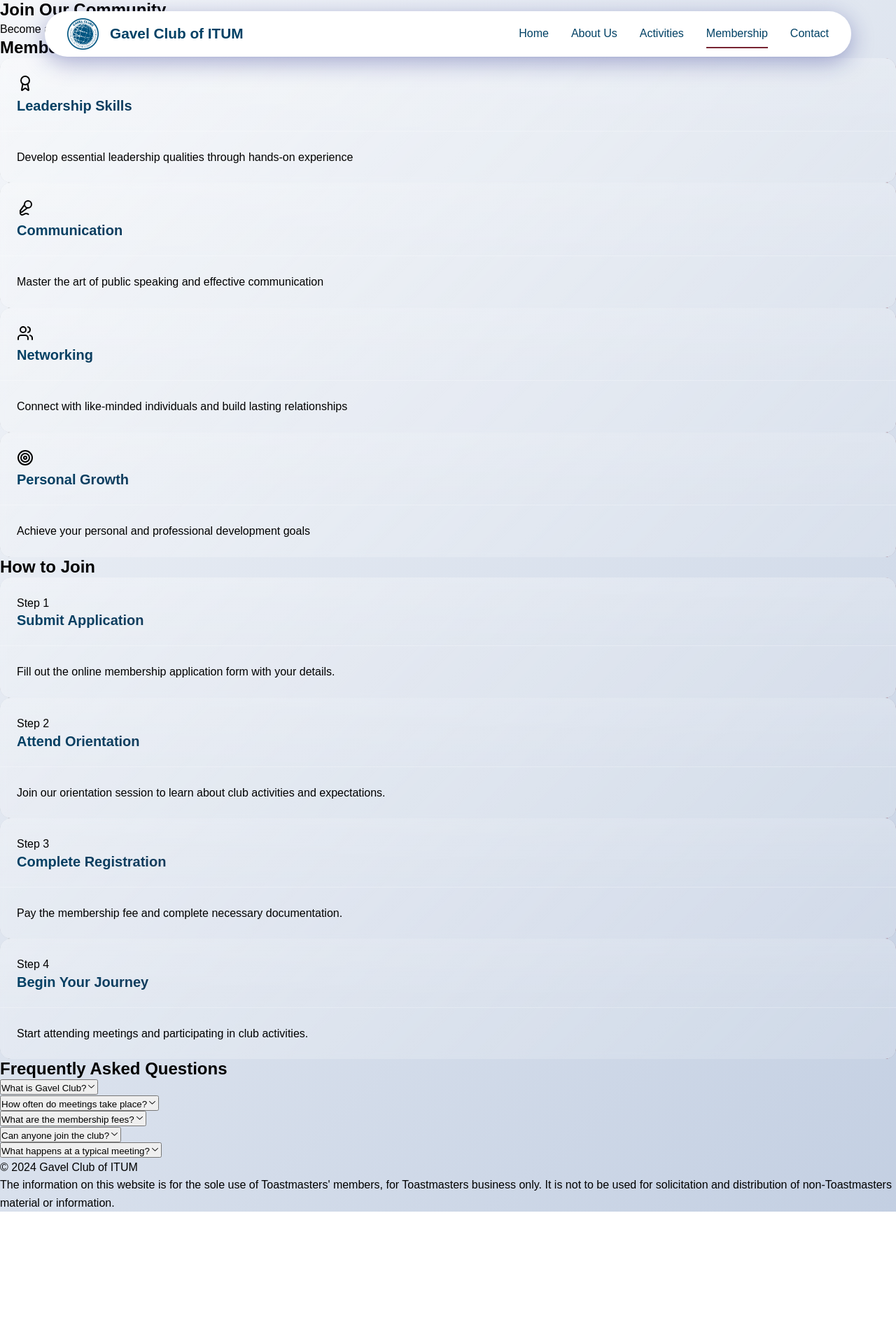
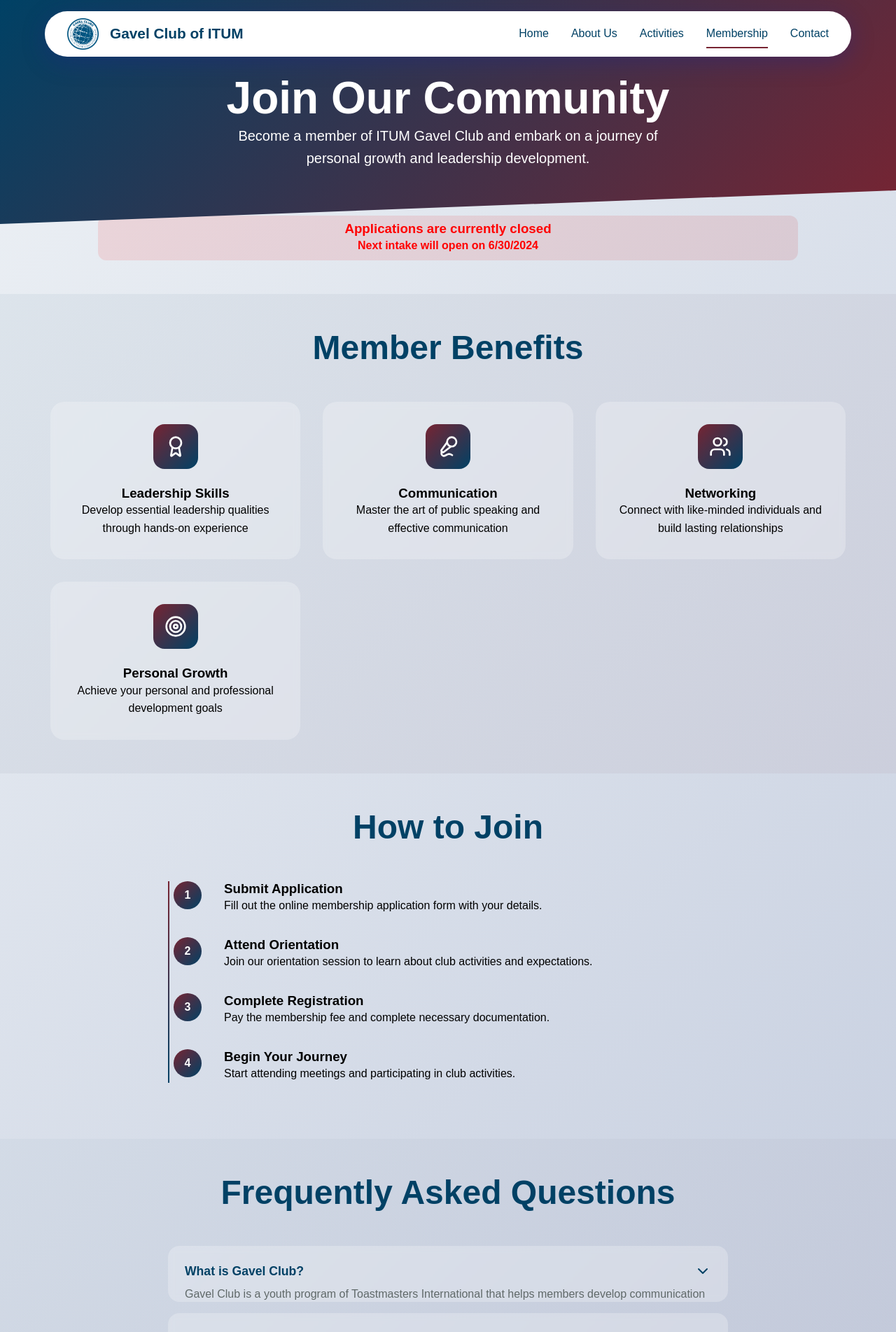
Before and after one commit to Ahzem/Gavel-Club, a React (Vite) app in the folder Client/: page /membership in a window 1280 px wide. Shown: the top 1903 px of the page at 70% size. Before the commit the page ends 1731 px from the top, so only its background shows below. Built offline with nearby package versions, Linux system fonts and the light colour scheme.

Commit message:
add membership page with animated sections; implement new styles and layout for benefits and join process; integrate framer-motion for enhanced user experience

```diff
--- a/Client/src/App.tsx
+++ b/Client/src/App.tsx
@@ -11,8 +11,9 @@ import "./styles/hero.css";
 import "./styles/pages/home.css";
 import "./styles/pages/about.css";
 import "./styles/pages/about-sections.css";
+import "./styles/pages/membership-sections.css";
 // import './styles/pages/contact.css';
-// import './styles/pages/membership.css';
+import "./styles/pages/membership.css";
 import "./styles/pages/activities.css";
 import "./styles/components/header.css";
 import "./styles/components/events.css";
--- a/Client/src/components/membership/Benefits.tsx
+++ b/Client/src/components/membership/Benefits.tsx
@@ -1,4 +1,4 @@
-import { Card, CardContent, CardHeader, CardTitle } from '../ui/card';
+import { motion } from 'framer-motion';
 import { Award, Users, Mic2, Target } from 'lucide-react';
 
 const benefits = [
@@ -26,22 +26,31 @@ const benefits = [
 
 export function Benefits() {
   return (
-    <section className="">
-      <div className="">
-        <h2 className="">
+    <section className="benefits-section">
+      <div className="benefits-section__container">
+        <motion.h2
+          className="benefits-section__title"
+          initial={{ opacity: 0, y: 20 }}
+          animate={{ opacity: 1, y: 0 }}
+        >
           Member Benefits
-        </h2>
-        <div className="">
-          {benefits.map((benefit) => (
-            <Card key={benefit.title}>
-              <CardHeader>
-                <benefit.icon className="" />
-                <CardTitle>{benefit.title}</CardTitle>
-              </CardHeader>
-              <CardContent>
-                <p className="">{benefit.description}</p>
-              </CardContent>
-            </Card>
+        </motion.h2>
+        <div className="benefits-grid">
+          {benefits.map((benefit, index) => (
+            <motion.div
+              key={benefit.title}
+              className="benefit-card"
+              initial={{ opacity: 0, y: 20 }}
+              animate={{ opacity: 1, y: 0 }}
+              transition={{ delay: index * 0.1 }}
+              whileHover={{ y: -5 }}
+            >
+              <div className="benefit-card__icon-wrapper">
+                <benefit.icon className="benefit-card__icon" />
+              </div>
+              <h3 className="benefit-card__title">{benefit.title}</h3>
+              <p className="benefit-card__description">{benefit.description}</p>
+            </motion.div>
           ))}
         </div>
       </div>
--- a/Client/src/components/membership/FAQ.tsx
+++ b/Client/src/components/membership/FAQ.tsx
@@ -1,49 +1,81 @@
-import {
-  Accordion,
-  AccordionContent,
-  AccordionItem,
-  AccordionTrigger,
-} from '../ui/accordion';
+import { motion } from "framer-motion";
+import { ChevronDown } from "lucide-react";
+import { useState } from "react";
 
 const faqs = [
   {
-    question: 'What is Gavel Club?',
-    answer: 'Gavel Club is a youth program of Toastmasters International that helps members develop communication and leadership skills through public speaking practice.',
+    question: "What is Gavel Club?",
+    answer:
+      "Gavel Club is a youth program of Toastmasters International that helps members develop communication and leadership skills through public speaking practice.",
   },
   {
-    question: 'How often do meetings take place?',
-    answer: 'We meet weekly on campus. Regular meetings are held every Wednesday from 4:30 PM to 6:30 PM.',
+    question: "How often do meetings take place?",
+    answer:
+      "We meet weekly on campus. Regular meetings are held every Wednesday from 4:30 PM to 6:30 PM.",
   },
   {
-    question: 'What are the membership fees?',
-    answer: 'The membership fee is [amount] per semester. This covers all club activities, materials, and access to educational resources.',
+    question: "What are the membership fees?",
+    answer:
+      "The membership fee is [amount] per semester. This covers all club activities, materials, and access to educational resources.",
   },
   {
-    question: 'Can anyone join the club?',
-    answer: 'The club is open to all ITUM students. We welcome members from all academic years and departments.',
+    question: "Can anyone join the club?",
+    answer:
+      "The club is open to all ITUM students. We welcome members from all academic years and departments.",
   },
   {
-    question: 'What happens at a typical meeting?',
-    answer: 'Meetings include prepared speeches, impromptu speaking sessions (Table Topics), speech evaluations, and various leadership roles practice.',
+    question: "What happens at a typical meeting?",
+    answer:
+      "Meetings include prepared speeches, impromptu speaking sessions (Table Topics), speech evaluations, and various leadership roles practice.",
   },
 ];
 
 export function FAQ() {
+  const [activeIndex, setActiveIndex] = useState<number | null>(null);
+
   return (
-    <section className="">
-      <div className="">
-        <h2 className="">
+    <section className="faq-section">
+      <div className="faq-section__container">
+        <motion.h2
+          className="faq-section__title"
+          initial={{ opacity: 0, y: 20 }}
+          animate={{ opacity: 1, y: 0 }}
+        >
           Frequently Asked Questions
-        </h2>
-        <div className="">
-          <Accordion type="single" collapsible>
-            {faqs.map((faq, index) => (
-              <AccordionItem key={index} value={`item-${index}`}>
-                <AccordionTrigger>{faq.question}</AccordionTrigger>
-                <AccordionContent>{faq.answer}</AccordionContent>
-              </AccordionItem>
-            ))}
-          </Accordion>
+        </motion.h2>
+        <div className="faq-list">
+          {faqs.map((faq, index) => (
+            <motion.div
+              key={index}
+              className={`faq-item ${
+                activeIndex === index ? "faq-item--active" : ""
+              }`}
+              initial={{ opacity: 0, y: 20 }}
+              animate={{ opacity: 1, y: 0 }}
+              transition={{ delay: index * 0.1 }}
+            >
+              <button
+                className="faq-item__question"
+                onClick={() =>
+                  setActiveIndex(activeIndex === index ? null : index)
+                }
+              >
+                {faq.question}
+                <ChevronDown
+                  className={`faq-item__icon ${
+                    activeIndex === index ? "faq-item__icon--active" : ""
+                  }`}
+                />
+              </button>
+              <motion.div
+                className="faq-item__answer"
+                initial={false}
+                animate={{ height: activeIndex === index ? "auto" : 0 }}
+              >
+                {faq.answer}
+              </motion.div>
+            </motion.div>
+          ))}
         </div>
       </div>
     </section>
--- a/Client/src/components/membership/JoinProcess.tsx
+++ b/Client/src/components/membership/JoinProcess.tsx
@@ -1,5 +1,4 @@
-import { Card, CardContent, CardHeader, CardTitle } from '../ui/card';
-import { Badge } from '../ui/badge';
+import { motion } from "framer-motion";
 
 const steps = [
   {
@@ -26,22 +25,30 @@ const steps = [
 
 export function JoinProcess() {
   return (
-    <section className="">
-      <div className="">
-        <h2 className="">How to Join</h2>
-        <div className="">
-          {steps.map((step) => (
-            <Card key={step.id}>
-              <CardHeader>
-                <Badge variant="secondary" className="">
-                  Step {step.id}
-                </Badge>
-                <CardTitle>{step.title}</CardTitle>
-              </CardHeader>
-              <CardContent>
-                <p className="">{step.description}</p>
-              </CardContent>
-            </Card>
+    <section className="join-section">
+      <div className="join-section__container">
+        <motion.h2
+          className="join-section__title"
+          initial={{ opacity: 0, y: 20 }}
+          animate={{ opacity: 1, y: 0 }}
+        >
+          How to Join
+        </motion.h2>
+        <div className="join-timeline">
+          {steps.map((step, index) => (
+            <motion.div
+              key={step.id}
+              className="join-step"
+              initial={{ opacity: 0, x: -20 }}
+              animate={{ opacity: 1, x: 0 }}
+              transition={{ delay: index * 0.2 }}
+            >
+              <div className="join-step__number">{step.id}</div>
+              <div className="join-step__content">
+                <h3 className="join-step__title">{step.title}</h3>
+                <p className="join-step__description">{step.description}</p>
+              </div>
+            </motion.div>
           ))}
         </div>
       </div>
--- a/Client/src/index.css
+++ b/Client/src/index.css
@@ -3,6 +3,7 @@
   --color-primary: #004165;
   --color-accent-1: #772432;
   --color-accent-2: #a9b2b1;
+  --color-accent-2-dark: #606969;
   --color-accent-3: #f2df74;
   --color-white: #ffffff;
   --color-black: #000000;
--- a/Client/src/pages/MembershipPage.tsx
+++ b/Client/src/pages/MembershipPage.tsx
@@ -1,26 +1,88 @@
-import { motion } from 'framer-motion';
-import { Benefits } from '../components/membership/Benefits';
-import { JoinProcess } from '../components/membership/JoinProcess';
-import { FAQ } from '../components/membership/FAQ';
+import { motion } from "framer-motion";
+import { Benefits } from "../components/membership/Benefits";
+import { JoinProcess } from "../components/membership/JoinProcess";
+import { FAQ } from "../components/membership/FAQ";
+
+const APPLICATION_STATUS = {
+  isOpen: false,
+  formUrl:
+    "https://docs.google.com/forms/d/e/1FAIpQLSfPyjz18xCMgYUclGTlORvUP1xbWtvNsZ-UeJms_QvvM537cg/viewform?embedded=true",
+  closeDate: "2024-06-30",
+};
+
+// <iframe src="https://docs.google.com/forms/d/e/1FAIpQLSfPyjz18xCMgYUclGTlORvUP1xbWtvNsZ-UeJms_QvvM537cg/viewform?embedded=true" width="700" height="520" frameborder="0" marginheight="0" marginwidth="0">Loading…</iframe>
 
 export function MembershipPage() {
   return (
     <motion.div
+      className="membership-page"
       initial={{ opacity: 0 }}
       animate={{ opacity: 1 }}
       exit={{ opacity: 0 }}
       transition={{ duration: 0.5 }}
     >
-      <section className="">
-        <div className="">
-          <h1 className="">
+      <section className="membership-hero">
+        <div className="membership-hero__container">
+          <motion.h1
+            className="membership-hero__title"
+            initial={{ opacity: 0, y: 20 }}
+            animate={{ opacity: 1, y: 0 }}
+            transition={{ delay: 0.2 }}
+          >
             Join Our Community
-          </h1>
-          <p className="">
-            Become a member of ITUM Gavel Club and embark on a journey of personal growth and leadership development.
-          </p>
+          </motion.h1>
+          <motion.p
+            className="membership-hero__description"
+            initial={{ opacity: 0, y: 20 }}
+            animate={{ opacity: 1, y: 0 }}
+            transition={{ delay: 0.3 }}
+          >
+            Become a member of ITUM Gavel Club and embark on a journey of
+            personal growth and leadership development.
+          </motion.p>
         </div>
       </section>
+
+      <section className="membership-form">
+        <div className="membership-form__container">
+          {APPLICATION_STATUS.isOpen ? (
+            <motion.div
+              className="membership-form__wrapper"
+              initial={{ opacity: 0, scale: 0.95 }}
+              animate={{ opacity: 1, scale: 1 }}
+              transition={{ delay: 0.4 }}
+            >
+              <div className="membership-form__status membership-form__status--open">
+                Applications are now open!
+              </div>
+              <iframe
+                title="Membership Application Form"
+                src={APPLICATION_STATUS.formUrl}
+                className="membership-form__iframe"
+                frameBorder="0"
+                marginHeight={0}
+                marginWidth={0}
+              >
+                Loading...
+              </iframe>
+            </motion.div>
+          ) : (
+            <motion.div
+              className="membership-form__status membership-form__status--closed"
+              initial={{ opacity: 0 }}
+              animate={{ opacity: 1 }}
+              transition={{ delay: 0.4 }}
+            >
+              <h3>Applications are currently closed</h3>
+              <p>
+                Next intake will open on{" "}
+                {new Date(APPLICATION_STATUS.closeDate).toLocaleDateString()}
+              </p>
+            </motion.div>
+          )}
+        </div>
+      </section>
+
       <Benefits />
       <JoinProcess />
       <FAQ />
--- /dev/null
+++ b/Client/src/styles/pages/membership-sections.css
@@ -0,0 +1,187 @@
+.benefits-section {
+  padding: var(--space-2xl) 0;
+  background: linear-gradient(
+    135deg,
+    rgba(0, 65, 101, 0.05),
+    rgba(119, 36, 50, 0.05)
+  );
+}
+
+.benefits-section__container {
+  max-width: 1200px;
+  margin: 0 auto;
+  padding: 0 var(--space-xl);
+}
+
+.benefits-section__title {
+  text-align: center;
+  font-size: clamp(2rem, 4vw, 3rem);
+  color: var(--color-primary);
+  margin-bottom: var(--space-2xl);
+}
+
+.benefits-grid {
+  display: grid;
+  grid-template-columns: repeat(auto-fit, minmax(280px, 1fr));
+  gap: var(--space-xl);
+}
+
+.benefit-card {
+  background: var(--glass-background);
+  -webkit-backdrop-filter: blur(10px);
+  backdrop-filter: var(--glass-blur);
+  border-radius: 20px;
+  padding: var(--space-xl);
+  text-align: center;
+  transition: all 0.3s ease;
+}
+
+.benefit-card__icon-wrapper {
+  width: 64px;
+  height: 64px;
+  margin: 0 auto var(--space-lg);
+  background: linear-gradient(
+    135deg,
+    var(--color-accent-1),
+    var(--color-primary)
+  );
+  border-radius: 16px;
+  display: flex;
+  align-items: center;
+  justify-content: center;
+}
+
+.benefit-card__icon {
+  color: var(--color-white);
+  width: 32px;
+  height: 32px;
+}
+
+/* Join Process Section */
+.join-section {
+  padding: var(--space-2xl) 0;
+}
+
+.join-section__title {
+  text-align: center;
+  font-size: clamp(2rem, 4vw, 3rem);
+  color: var(--color-primary);
+  margin-bottom: var(--space-2xl);
+}
+
+.join-timeline {
+  max-width: 800px;
+  margin: 0 auto;
+  padding-left: var(--space-2xl);
+  position: relative;
+}
+
+.join-timeline::before {
+  content: "";
+  position: absolute;
+  left: 0;
+  top: 0;
+  bottom: 0;
+  width: 2px;
+  background: linear-gradient(var(--color-accent-1), var(--color-primary));
+}
+
+.join-step {
+  position: relative;
+  margin-bottom: var(--space-xl);
+  padding-left: var(--space-xl);
+}
+
+.join-step__number {
+  position: absolute;
+  left: -40px;
+  width: 40px;
+  height: 40px;
+  background: linear-gradient(
+    135deg,
+    var(--color-accent-1),
+    var(--color-primary)
+  );
+  border-radius: 50%;
+  color: var(--color-white);
+  display: flex;
+  align-items: center;
+  justify-content: center;
+  font-weight: 600;
+}
+
+/* FAQ Section */
+.faq-section {
+  padding: var(--space-2xl) 0;
+  background: linear-gradient(
+    135deg,
+    rgba(0, 65, 101, 0.03),
+    rgba(119, 36, 50, 0.03)
+  );
+}
+
+.faq-section__title {
+  text-align: center;
+  font-size: clamp(2rem, 4vw, 3rem);
+  color: var(--color-primary);
+  margin-bottom: var(--space-2xl);
+}
+
+.faq-list {
+  max-width: 800px;
+  margin: 0 auto;
+}
+
+.faq-item {
+  background: var(--glass-background);
+  -webkit-backdrop-filter: blur(10px);
+  backdrop-filter: var(--glass-blur);
+  border-radius: 16px;
+  margin-bottom: var(--space-md);
+  overflow: hidden;
+}
+
+.faq-item__question {
+  width: 100%;
+  padding: var(--space-lg) var(--space-lg) var(--space-sm) var(--space-lg);
+  display: flex;
+  justify-content: space-between;
+  align-items: center;
+  background: none;
+  border: none;
+  cursor: pointer;
+  font-size: 1.1rem;
+  color: var(--color-primary);
+  font-weight: 600;
+}
+
+.faq-item__icon {
+  transition: transform 0.3s ease;
+}
+
+.faq-item__icon--active {
+  transform: rotate(180deg);
+}
+
+.faq-item__answer {
+  padding: 0 var(--space-lg) var(--space-lg);
+  color: var(--color-accent-2-dark);
+  overflow: hidden;
+}
+
+@media (max-width: 768px) {
+  .benefits-grid {
+    grid-template-columns: 1fr;
+  }
+
+  .join-timeline {
+    padding-left: var(--space-lg);
+  }
+
+  .join-step__number {
+    left: -30px;
+    width: 30px;
+    height: 30px;
+    font-size: 0.9rem;
+  }
+}
--- /dev/null
+++ b/Client/src/styles/pages/membership.css
@@ -0,0 +1,112 @@
+.membership-page {
+  min-height: 100vh;
+  background: linear-gradient(
+    135deg,
+    rgba(0, 65, 101, 0.03) 0%,
+    rgba(119, 36, 50, 0.03) 100%
+  );
+}
+
+.membership-hero {
+  height: 40vh;
+  display: flex;
+  align-items: center;
+  justify-content: center;
+  background: linear-gradient(
+    135deg,
+    var(--color-primary),
+    var(--color-accent-1)
+  );
+  clip-path: polygon(0 0, 100% 0, 100% 85%, 0 100%);
+}
+
+.membership-hero__container {
+  max-width: 800px;
+  margin: 0 auto;
+  padding: 0 var(--space-xl);
+  text-align: center;
+  color: var(--color-white);
+}
+
+.membership-hero__title {
+  font-size: clamp(3rem, 6vw, 4rem);
+  margin-top: var(--space-lg);
+}
+
+.membership-hero__description {
+  font-size: clamp(1.1rem, 2vw, 1.25rem);
+  opacity: 0.9;
+  max-width: 600px;
+  margin: 0 auto;
+}
+
+.membership-form {
+  margin-top: -60px;
+  padding: 0 var(--space-xl);
+  margin-bottom: var(--space-2xl);
+}
+
+.membership-form__container {
+  max-width: 1000px;
+  margin: 0 auto;
+}
+
+.membership-form__wrapper {
+  background: var(--glass-background);
+  -webkit-backdrop-filter: blur(10px);
+  backdrop-filter: var(--glass-blur);
+  border-radius: 24px;
+  padding: var(--space-xl);
+  box-shadow: var(--glass-shadow);
+}
+
+.membership-form__status {
+  text-align: center;
+  padding: var(--space-sm);
+  border-radius: 12px;
+  margin-top: var(--space-2xl);
+  margin-bottom: var(--space-lg);
+  font-weight: 600;
+  z-index: 10;
+}
+
+.membership-form__status--open {
+  background: linear-gradient(
+    135deg,
+    rgba(0, 255, 0, 0.1),
+    rgba(0, 200, 0, 0.1)
+  );
+  color: #008000;
+}
+
+.membership-form__status--closed {
+  background: linear-gradient(
+    135deg,
+    rgba(255, 0, 0, 0.1),
+    rgba(200, 0, 0, 0.1)
+  );
+  color: #ff0000;
+}
+
+.membership-form__iframe {
+  width: 100%;
+  height: 800px;
+  border: none;
+  border-radius: 12px;
+  background: var(--color-white);
+}
+
+@media (max-width: 768px) {
+  .membership-hero {
+    height: 50vh;
+  }
+
+  .membership-form {
+    margin-top: -40px;
+    padding: 0 var(--space-lg);
+  }
+
+  .membership-form__iframe {
+    height: 600px;
+  }
+}
```
